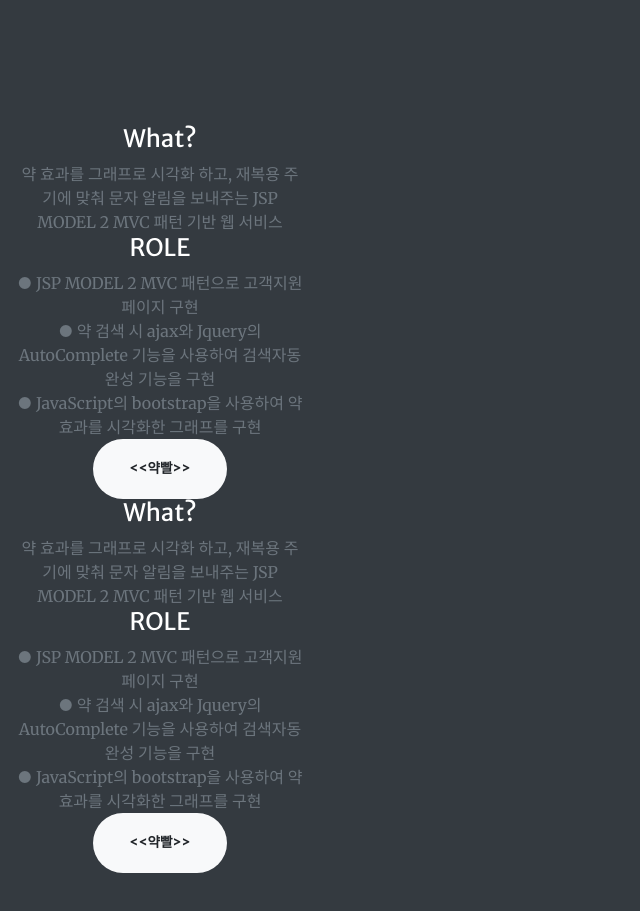
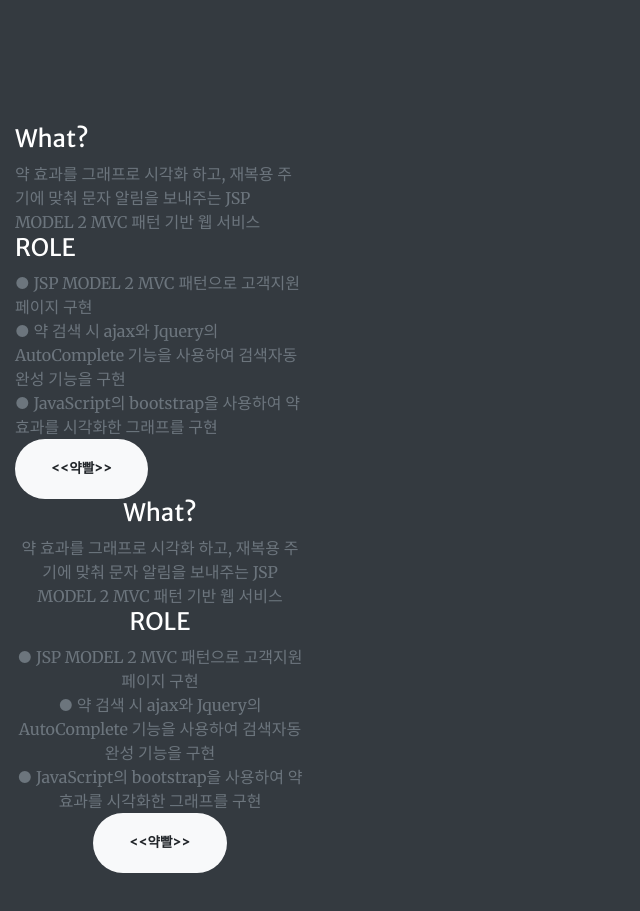
Before and after one commit to ChoiKyoungpin/Choi.github.io, a website: page index.html in a window 1280 px wide. Shown: the part 2310-3221 px from the top of the page, without its empty margins (0-640 px from the left). Drawn offline with nearby package versions, Linux system fonts and the light colour scheme.

Commit message:
Update index.html

```diff
--- a/index.html
+++ b/index.html
@@ -189,7 +189,7 @@
         </div>
         <!-- Call to action-->
            <section class="page-section bg-dark text-white">
-               <div class="col-lg-3 col-md-6 text-center">
+               <div class="col-lg-3 col-md-6 text-left">
                             <h3 class="h4 mb-2">What?</h3>
                             <p class="text-muted mb-0">약 효과를 그래프로 시각화 하고, 재복용 주기에 맞춰 문자 알림을 보내주는 JSP MODEL 2 MVC 패턴 기반 웹 서비스</p>
                             <h3 class="h4 mb-2">ROLE</h3>
```
